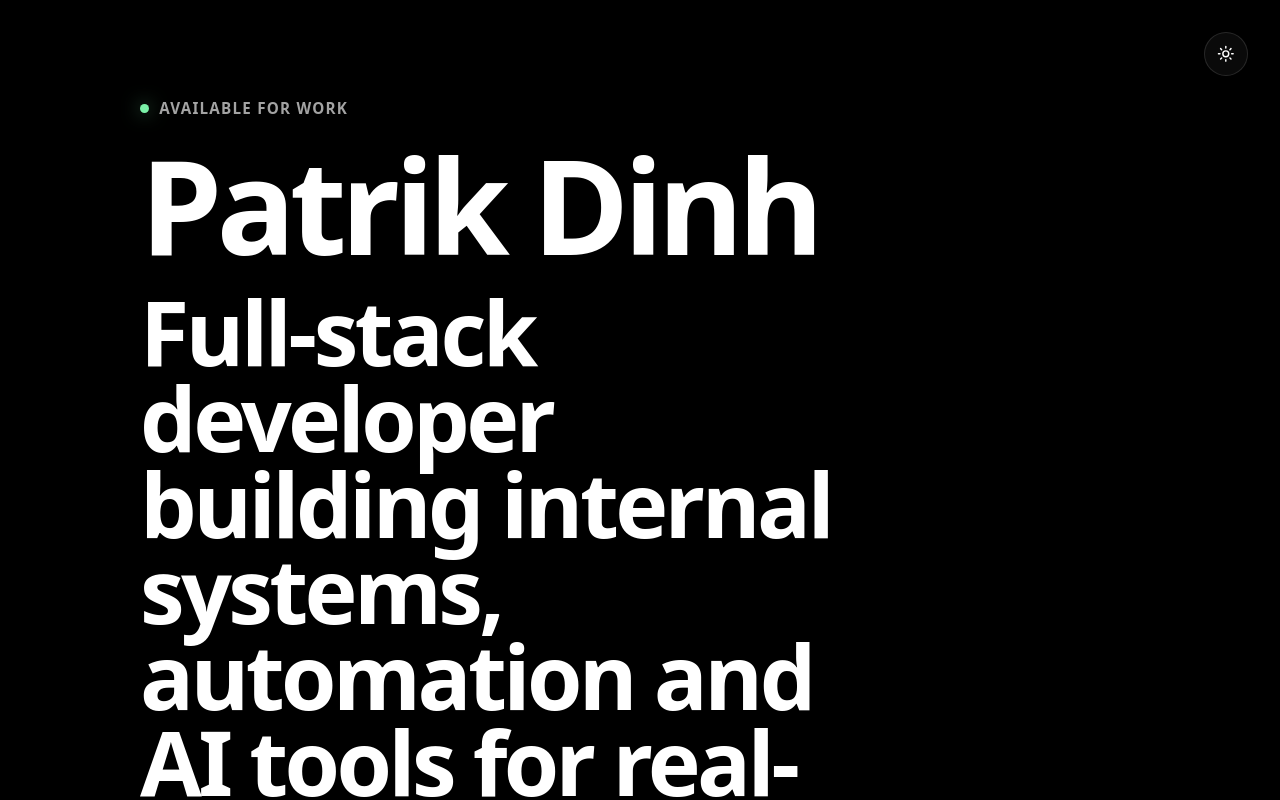
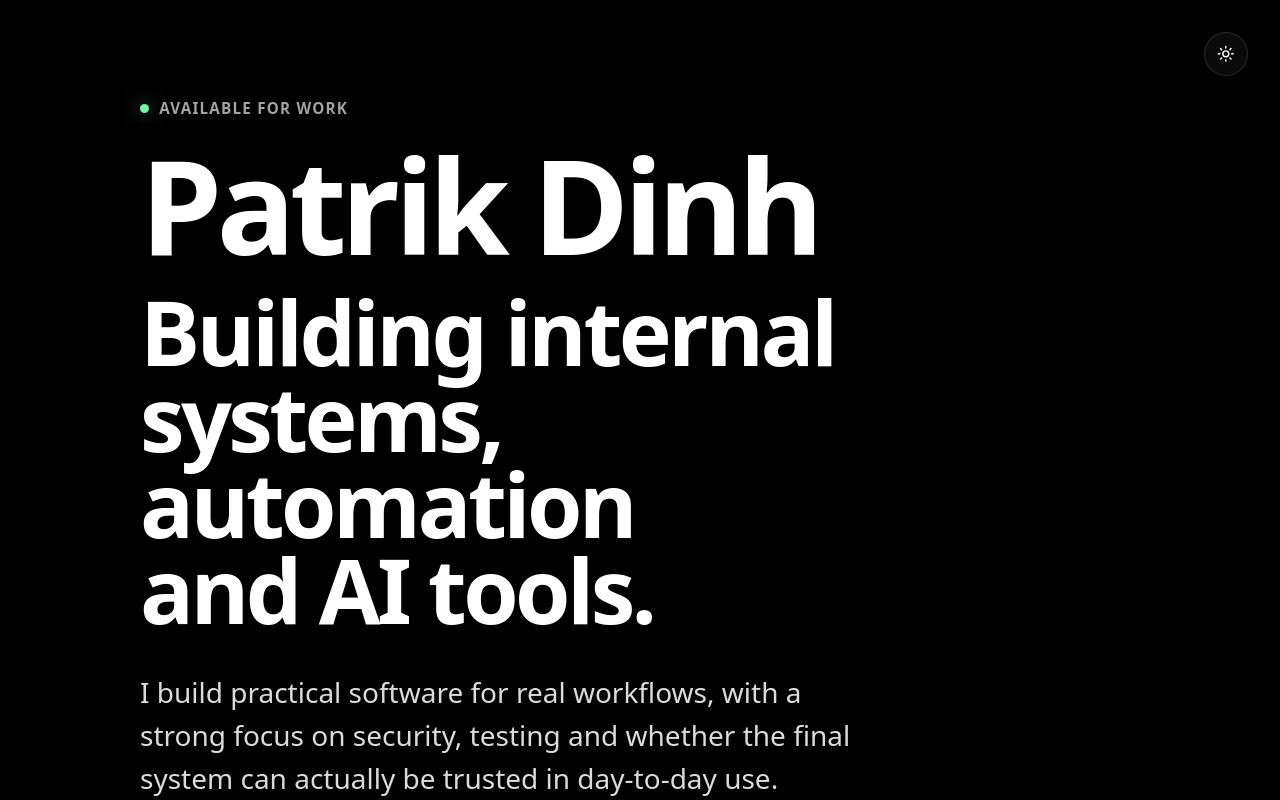
Before and after one commit to iamthepk/patrikdinh.com, a Next.js app: page / in a window 1280 px wide. Shown: the top 800 px of the page. Built offline with nearby package versions, Linux system fonts and the light colour scheme.

Commit message:
Shorten hero headline

```diff
--- a/app/components/Hero.tsx
+++ b/app/components/Hero.tsx
@@ -56,8 +56,7 @@ export default function Hero() {
 
           <h1 className="heroTitle">Patrik Dinh</h1>
           <h2 className="heroSubtitle">
-            Full-stack developer building internal systems, automation and AI
-            tools for real-world use.
+            Building internal systems, automation and AI tools.
           </h2>
 
           <p className="heroDescription">
--- a/app/opengraph-image.tsx
+++ b/app/opengraph-image.tsx
@@ -97,8 +97,7 @@ export default function OpenGraphImage() {
                 maxWidth: 900,
               }}
             >
-              Full-stack developer building internal systems, automation and AI
-              tools for real-world use.
+              Building internal systems, automation and AI tools.
             </div>
 
             <div
```
